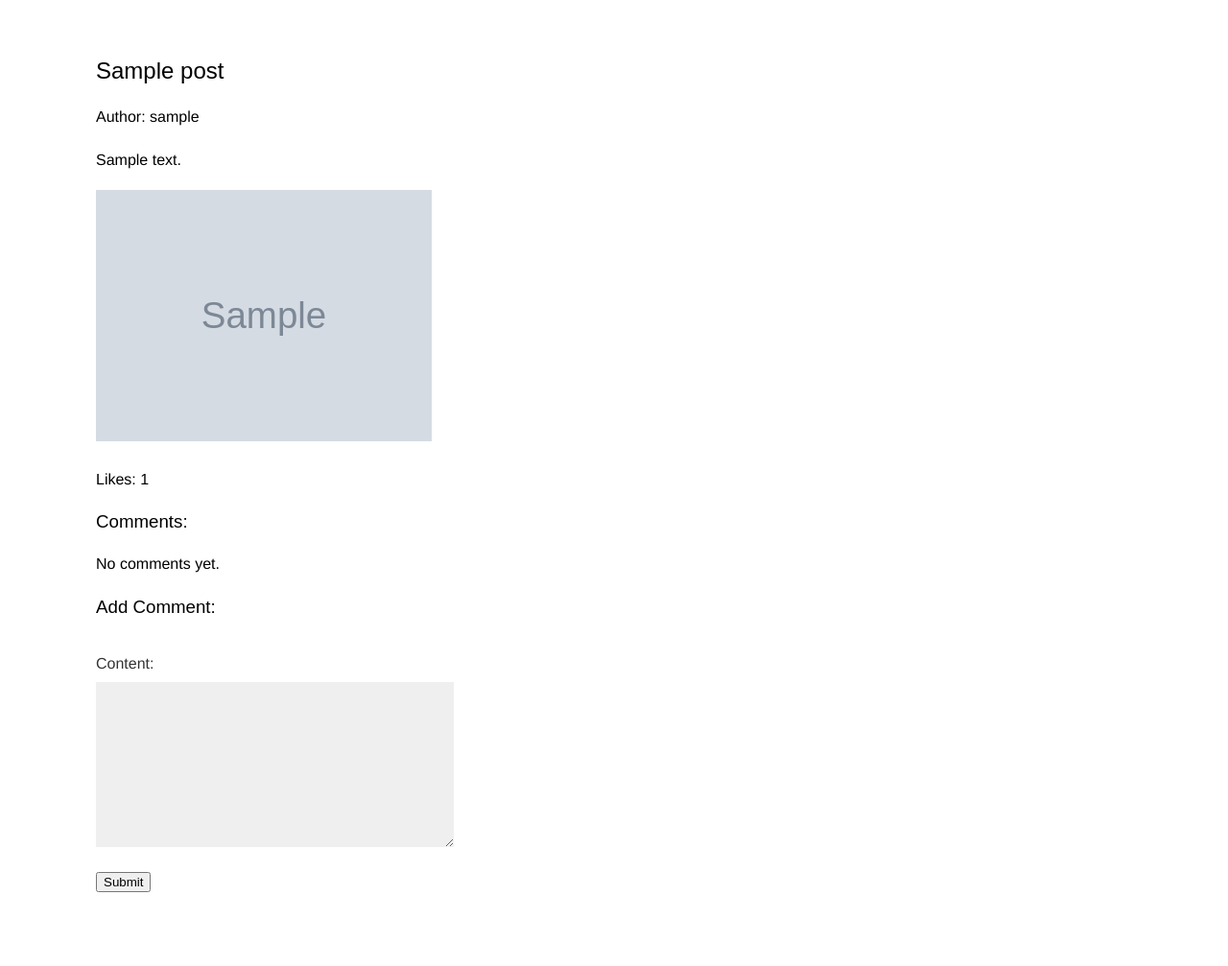
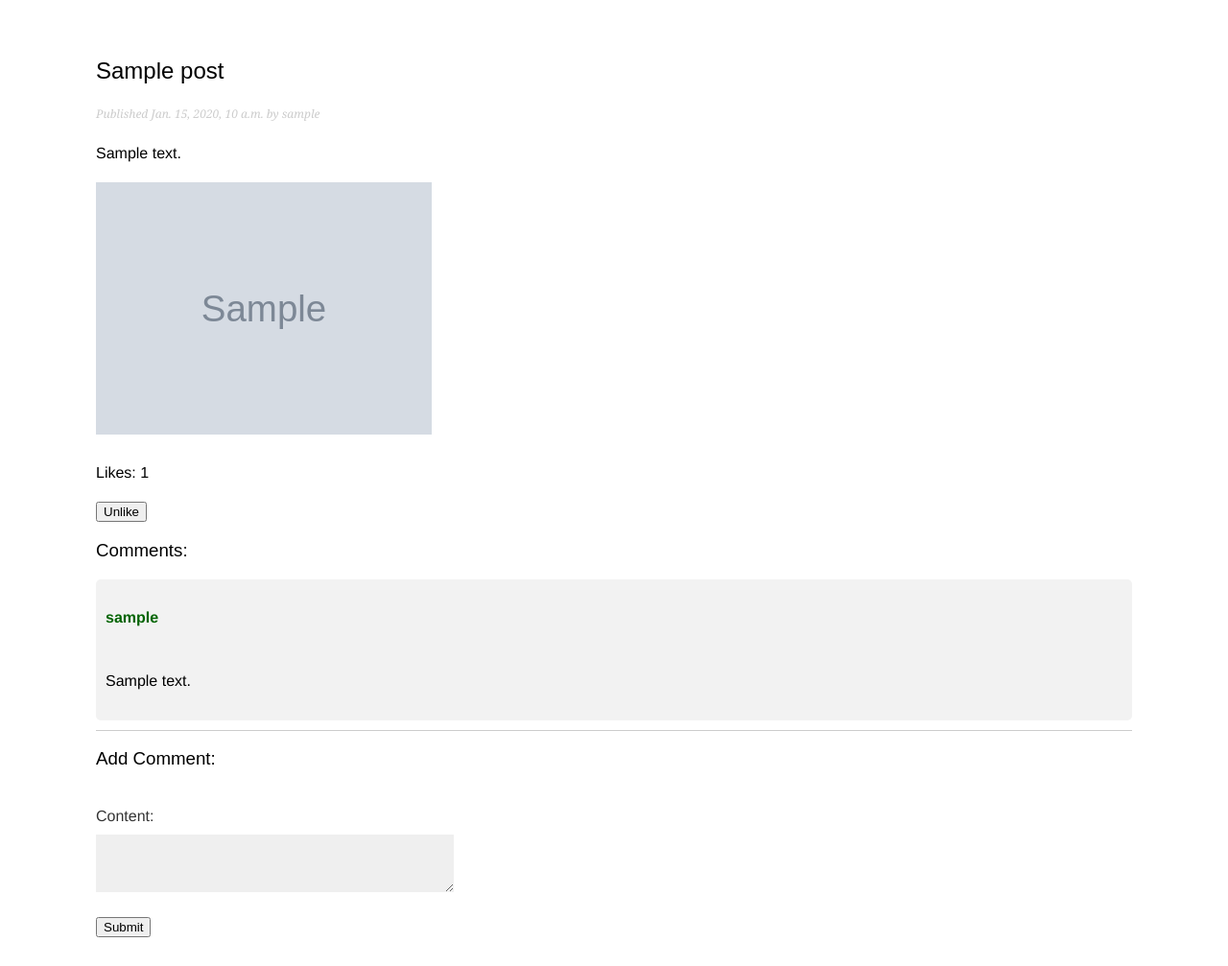
Before and after one commit to inkstatim/Frenzo, a Django app: page /posts/1/ in a window 1280 px wide. Shown: the part 48-1055 px from the top of the page at 96% size. Before the commit the page ends 978 px from the top, so only its background shows below. Run offline with Django 4.2, Linux system fonts and the light colour scheme; a user stored in the database is signed in; tables that the repository leaves empty hold one stand-in row (values such as "Sample post"); grey boxes marked "Sample" are stand-in pictures; some web fonts are replaced.

Commit message:
Resolved some issues with comments and implemented a widget for comments.

```diff
--- a/account/static/css/base.css
+++ b/account/static/css/base.css
@@ -1,4 +1,11 @@
 @import url(//fonts.googleapis.com/css?family=Muli);
+
+p.date {
+    color:#ccc;
+    font-family: georgia, serif;
+    font-size: 12px;
+    font-style: italic;
+}
 
 body {
     margin:0;
@@ -279,3 +286,34 @@ img.user-detail {
     max-width: 350px;
     max-height: 300px;
 }
+
+.comment {
+    background-color: #f2f2f2;
+    padding: 10px;
+    margin-bottom: 10px;
+    border-radius: 5px;
+}
+
+.comment-header {
+    display: flex;
+    justify-content: space-between;
+}
+
+.comment-author {
+    font-weight: bold;
+    color: darkgreen;
+}
+
+.comment-content {
+    padding-top: 5px;
+}
+
+.comment-separator {
+    border: none;
+    border-top: 1px solid #ccc;
+    margin: 10px 0;
+}
+
+.separator {
+    color: #00ff2c;
+}
--- a/posts/froms.py
+++ b/posts/froms.py
@@ -12,3 +12,6 @@ class CommentForm(forms.ModelForm):
     class Meta:
         model = Comment
         fields = ['content']
+        widgets = {
+            'content': forms.Textarea(attrs={'rows': 3, 'cols': 40}),
+        }
--- a/posts/models.py
+++ b/posts/models.py
@@ -15,11 +15,14 @@ class Post(models.Model):
     def __str__(self):
         return self.title
 
+    def get_display_comments(self):
+        return self.comments.all()[:3]
+
 
 # Create your models here.
 
 class Comment(models.Model):
-    post = models.ForeignKey(Post, on_delete=models.CASCADE)
+    post = models.ForeignKey(Post, related_name='comments', on_delete=models.CASCADE)
     author = models.ForeignKey(settings.AUTH_USER_MODEL, on_delete=models.CASCADE)
     content = models.TextField()
     created_at = models.DateTimeField(auto_now_add=True)
--- a/posts/templates/posts/post_detail.html
+++ b/posts/templates/posts/post_detail.html
@@ -2,16 +2,33 @@
 
 {% block content %}
     <h2>{{ post.title }}</h2>
-    <p>Author: {{ post.author }}</p>
+    <p class="date"> Published {{ post.created_at }} by {{ post.author }} </p>
     <p>{{ post.content }}</p>
     <p>{% if post.photo %}
         <img src="{{ post.photo.url }}" alt="Post Photo" class="post-photo" width="700" height="auto">
     {% endif %}</p>
     <p>Likes: {{ post.likes.count }}</p>
+    <form method="post" action="{% url 'posts:like_post' post.id %}">
+        {% csrf_token %}
+        <button type="submit">
+            {% if request.user in post.likes.all %}
+                Unlike
+            {% else %}
+                Like
+            {% endif %}
+        </button>
+    </form>
     <h3>Comments:</h3>
     {% for comment in post.comments.all %}
-        <p>{{ comment.content }}</p>
-        <p>By: {{ comment.author }}</p>
+        <div class="comment">
+            <div class="comment-header">
+                <p class="comment-author">{{ comment.author }}</p>
+            </div>
+            <div class="comment-content">
+                <p>{{ comment.content }}</p>
+            </div>
+        </div>
+        <hr class="comment-separator">
     {% empty %}
         <p>No comments yet.</p>
     {% endfor %}
```
Also changed, not shown: account/templates/account/dashboard.html (+0 -9 lines), posts/templates/posts/post_list.html (+7 -2 lines).
